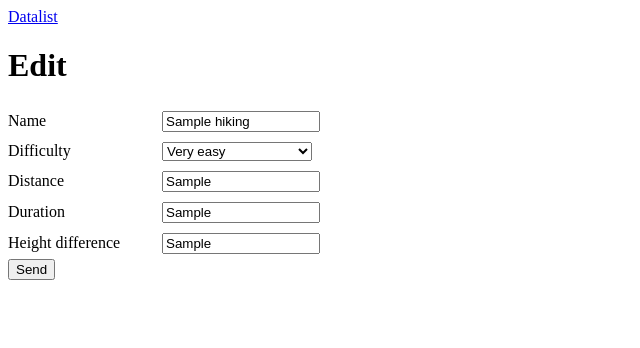
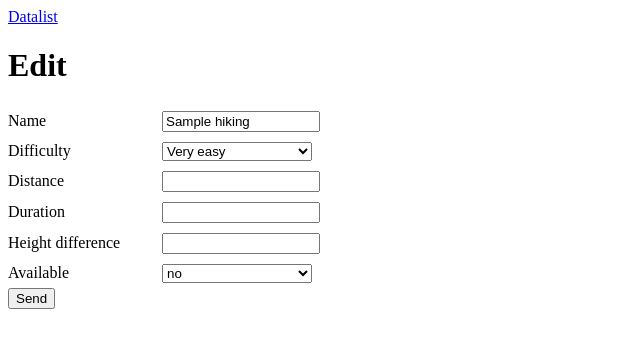
Before and after one commit to ChristopheSchevers/SQL, a PHP site: page /update.php?id=1 in a window 1280 px wide. Shown: the top 348 px of the page, without its empty margins (0-640 px from the left). Run offline with PHP 8.4, Linux system fonts and the light colour scheme; tables that the repository leaves empty or names only in its code hold one stand-in row (values such as "Sample post"); some libraries are stand-ins or nearby versions.

Commit message:
New commit

```diff
--- a/php-training-mysql/update.php
+++ b/php-training-mysql/update.php
@@ -18,6 +18,7 @@
 			$distance = $row['distance'];
 			$duration = $row['duration'];
 			$height_difference = $row['height_difference'];
+			$available = $row['available'];
 		}
 	}
 	catch(PDOException $e){
@@ -32,6 +33,7 @@
 			$distance = $_POST['distance'];
 			$duration = $_POST['duration'];
 			$height_difference = $_POST['height_difference'];
+			$available = $_POST['available'];
 
 			$update = [
 				'ID' 	=> $id,
@@ -39,10 +41,11 @@
 				'diff' 	=> $difficulty,
 				'dist' 	=> $distance,
 				'dur' 	=> $duration,
-				'h_diff' => $height_difference
+				'h_diff' => $height_difference,
+				'avail'	=> $available
 			];
 
-			$upsql = "UPDATE hiking SET hname=:hike, difficulty=:diff, distance=:dist, duration=:dur, height_difference=:h_diff WHERE ID=:ID";
+			$upsql = "UPDATE hiking SET hname=:hike, difficulty=:diff, distance=:dist, duration=:dur, height_difference=:h_diff, available=:avail WHERE ID=:ID";
 			$upstmt = $pdo->prepare($upsql);
 			$upstmt->execute($update);
 
@@ -83,15 +86,22 @@
 
 		<div>
 			<label for="distance">Distance</label>
-			<input type="text" name="distance" value="<?php echo $distance ?>">
+			<input type="number" name="distance" value="<?php echo $distance ?>">
 		</div>
 		<div>
 			<label for="duration">Duration</label>
-			<input type="duration" name="duration" value="<?php echo $duration ?>">
+			<input type="number" name="duration" value="<?php echo $duration ?>">
 		</div>
 		<div>
 			<label for="height_difference">Height difference</label>
-			<input type="text" name="height_difference" value="<?php echo $height_difference ?>">
+			<input type="number" name="height_difference" value="<?php echo $height_difference ?>">
+		</div>
+		<div>
+			<label for="available">Available</label>
+			<select name="available">
+				<option value=0 <?php if($available == O){echo 'selected';} ?>>no</option>
+				<option value=1 <?php if($available == O){echo 'selected';} ?>>yes</option>
+			</select>
 		</div>
 		<button type="submit" name="button">Send</button>
 	</form>
```
Also changed, not shown: php-training-mysql/create.php (+14 -5 lines), php-training-mysql/read.php (+5 -2 lines).
